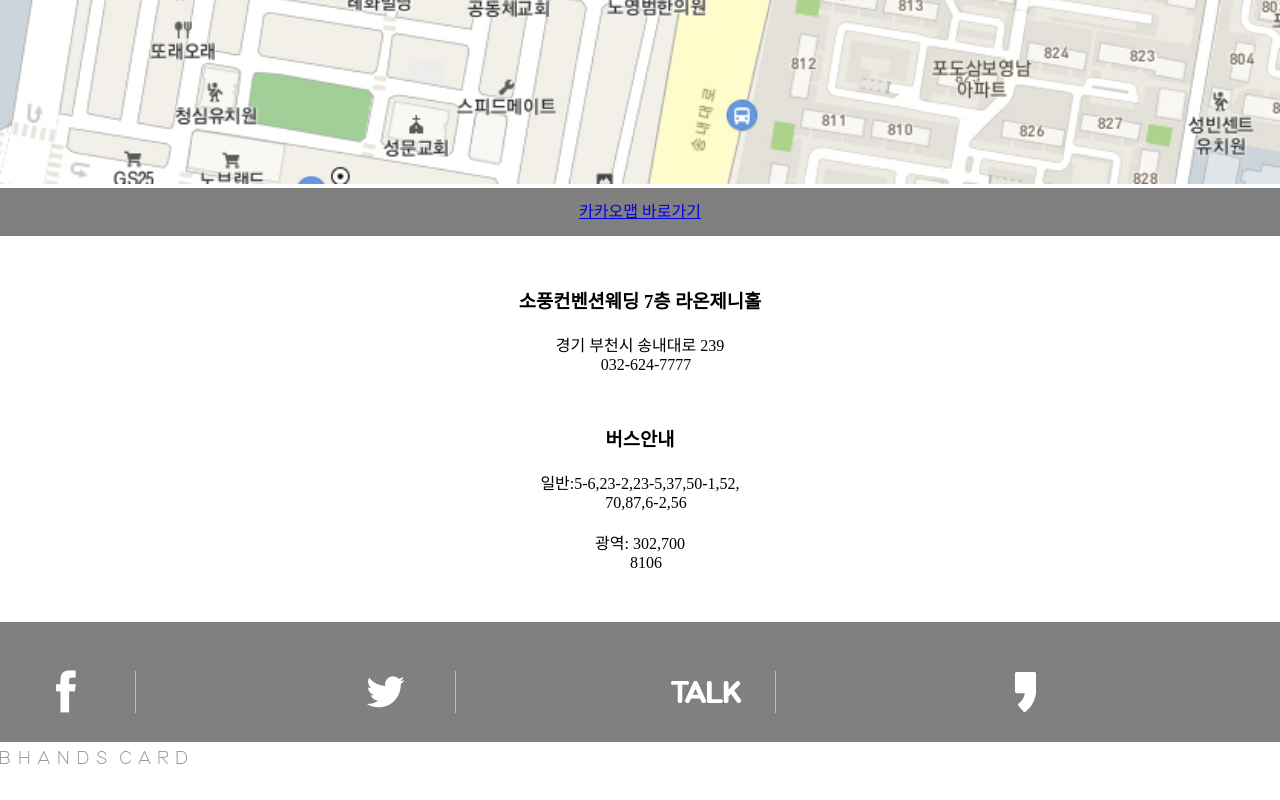
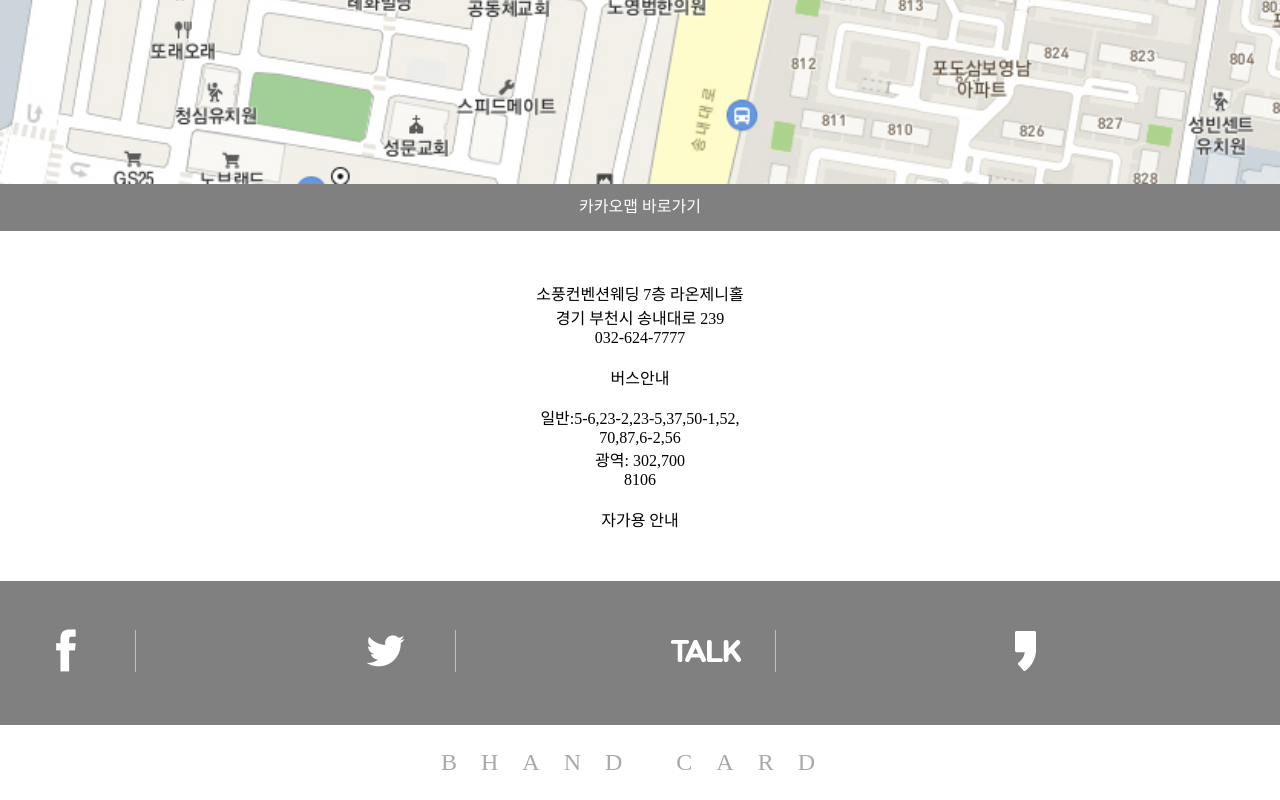
Before and after one commit to taehoon619/mcard, a plain HTML site: page index.html in a window 1280 px wide. Shown: the part 3739-4539 px from the top of the page. Before the commit the page ends 4515 px from the top, so only its background shows below. Drawn offline with Linux system fonts and the light colour scheme.

Commit message:
Add files via upload

```diff
--- a/index.html
+++ b/index.html
@@ -61,21 +61,27 @@
 
 <div>
 <img src="img/title_img_4.jpg" style="margin-top: 72px; width: 100%;">
-<img src="img/map.jpg" style="width:100%; margin-top: 60px; border: 0; ">
+<img src="img/map.jpg" style="width:100%; margin-top: 60px; border: 0; margin-bottom: -5px;">
 <p style="text-align: center; color: white; background-color: gray; line-height: 48px; margin: 0; border: 0; padding: 0;"><a
-        href="http://map.kakao.com/">카카오맵 바로가기</a></p>
+        href="http://map.kakao.com/" style="color: white; text-decoration: none;">카카오맵 바로가기</a></p>
 </div>
 
 
-<h3 style="margin-top: 50px; text-align: center;">소풍컨벤션웨딩 7층 라온제니홀</h3>
-<p style="text-align: center;">경기 부천시 송내대로 239<br>
-&nbsp;&nbsp;&nbsp;032-624-7777</p>
-<h3 style="margin-top: 50px; text-align: center;">버스안내</h3>
+<p style="text-align: center; margin-top: 50px;">소풍컨벤션웨딩 7층 라온제니홀<br>
+    경기 부천시 송내대로 239<br>
+    032-624-7777<br><br>
+
+    버스안내<br>
 <p style="text-align: center;">일반:5-6,23-2,23-5,37,50-1,52,<br>
-&nbsp;&nbsp;&nbsp;70,87,6-2,56<br><br>
-광역: 302,700<br>
-&nbsp;&nbsp;&nbsp;8106</p>
-<div style="background-color: gray; margin-top: 50px; height: 120px;">
+    70,87,6-2,56<br>
+    광역: 302,700<br>
+    8106<br><br>
+    <span style="font-weight:400;">자가용 안내</span><br>
+
+</p>
+
+
+<div style="background-color: gray; margin-top: 50px;">
     <div style="display: inline-block; width:25%; margin-left: -4px;">
         <img src="img/btn_facebook.png"></div>
     <div style="display: inline-block; width:25%; margin-left: -4px;">
@@ -86,7 +92,7 @@
         <img src="img/btn_story.png"></div>
 </div>
 
-<img src="img/logo_bhandscard.png" style="">
+<p style="text-align: center; font-size: 24px; font-weight: 100; color: darkgrey; letter-spacing: 24px;">BHAND&nbsp;CARD</p>
 </body>
 
 </html>
```
